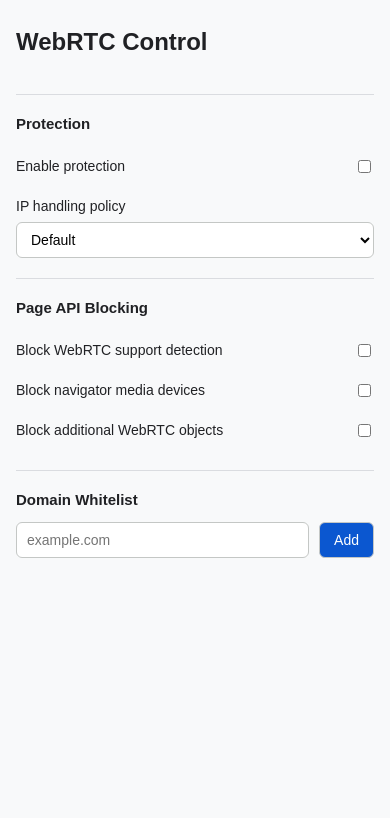
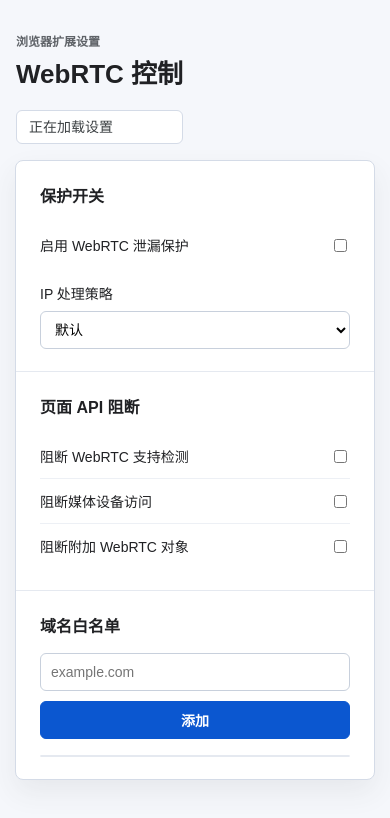
Before and after one commit to MarchPhantasia/webrtc-control-domain-whitelist, a browser extension: page options/options.html in a window 390 px wide. Drawn offline with Linux system fonts and the light colour scheme.

Commit message:
style: localize and polish options UI

```diff
--- a/options/options.css
+++ b/options/options.css
@@ -1,23 +1,27 @@
 :root {
   color-scheme: light dark;
-  font-family: Arial, sans-serif;
+  font-family: "Microsoft YaHei", "PingFang SC", Arial, sans-serif;
   font-size: 14px;
 }
 
 body {
   margin: 0;
   color: #202124;
-  background: #f8f9fa;
+  background: #f5f7fb;
 }
 
 header,
 main {
-  width: min(760px, calc(100% - 32px));
+  width: min(820px, calc(100% - 32px));
   margin: 0 auto;
 }
 
 header {
-  padding: 28px 0 10px;
+  display: flex;
+  align-items: end;
+  justify-content: space-between;
+  gap: 20px;
+  padding: 32px 0 16px;
 }
 
 h1,
@@ -27,49 +31,82 @@ p {
 }
 
 h1 {
-  font-size: 24px;
+  margin-top: 4px;
+  font-size: 26px;
+  font-weight: 700;
+  letter-spacing: 0;
+}
+
+h2 {
+  margin-bottom: 16px;
+  font-size: 16px;
+  letter-spacing: 0;
+}
+
+.eyebrow {
+  color: #5f6368;
+  font-size: 12px;
   font-weight: 700;
 }
 
-h2 {
-  margin-bottom: 14px;
-  font-size: 15px;
-}
-
 #status {
-  min-height: 20px;
-  margin-top: 8px;
+  min-width: 160px;
+  min-height: 32px;
+  padding: 0 12px;
+  border: 1px solid #d4dbe7;
+  border-radius: 6px;
   color: #3c4043;
+  background: #fff;
+  line-height: 32px;
+  text-align: center;
 }
 
 #status.error {
   color: #b3261e;
+  border-color: #f2b8b5;
+  background: #fff1f0;
+}
+
+main {
+  margin-bottom: 32px;
+  border: 1px solid #d4dbe7;
+  border-radius: 8px;
+  background: #fff;
+  box-shadow: 0 12px 28px rgb(60 64 67 / 8%);
 }
 
 section {
-  padding: 20px 0;
-  border-top: 1px solid #dadce0;
+  padding: 22px 24px;
+  border-top: 1px solid #e5e9f0;
+}
+
+section:first-child {
+  border-top: 0;
 }
 
 .row {
   display: flex;
   align-items: center;
   justify-content: space-between;
-  min-height: 40px;
+  min-height: 44px;
   gap: 24px;
+}
+
+.row + .row {
+  border-top: 1px solid #edf0f5;
 }
 
 .stack {
   display: grid;
   gap: 8px;
-  margin-top: 12px;
+  margin-top: 16px;
 }
 
 select,
 input[type="text"],
 button {
-  min-height: 36px;
-  border: 1px solid #c4c7c5;
+  min-height: 38px;
+  border: 1px solid #c8d0dc;
   border-radius: 6px;
   box-sizing: border-box;
   font: inherit;
@@ -83,15 +120,18 @@ input[type="text"] {
 }
 
 button {
-  padding: 0 14px;
+  padding: 0 16px;
+  border-color: #0b57d0;
   color: #fff;
   background: #0b57d0;
   cursor: pointer;
+  font-weight: 700;
 }
 
 button.secondary {
-  color: #0b57d0;
-  background: transparent;
+  border-color: #dadce0;
+  color: #b3261e;
+  background: #fff;
 }
 
 #whitelist-form {
@@ -102,10 +142,13 @@ button.secondary {
 
 #whitelist {
   display: grid;
-  gap: 8px;
+  gap: 0;
   margin: 16px 0 0;
   padding: 0;
   list-style: none;
+  border: 1px solid #e5e9f0;
+  border-radius: 8px;
+  overflow: hidden;
 }
 
 #whitelist li {
@@ -113,8 +156,29 @@ button.secondary {
   grid-template-columns: minmax(0, 1fr) auto;
   align-items: center;
   gap: 12px;
-  min-height: 38px;
+  min-height: 44px;
+  padding: 6px 10px 6px 14px;
   border-bottom: 1px solid #e8eaed;
+}
+
+#whitelist li:last-child {
+  border-bottom: 0;
+}
+
+@media (max-width: 560px) {
+  header {
+    display: grid;
+    align-items: start;
+  }
+
+  #status {
+    min-width: 0;
+    text-align: left;
+  }
+
+  #whitelist-form {
+    grid-template-columns: 1fr;
+  }
 }
 
 @media (prefers-color-scheme: dark) {
@@ -125,10 +189,29 @@ button.secondary {
 
   #status {
     color: #bdc1c6;
+    background: #2b2c2f;
+    border-color: #3c4043;
+  }
+
+  #status.error {
+    color: #ffb4ab;
+    background: #3b1715;
+    border-color: #8c1d18;
+  }
+
+  main {
+    background: #2b2c2f;
+    border-color: #3c4043;
+    box-shadow: none;
   }
 
   section,
+  .row + .row,
   #whitelist li {
+    border-color: #3c4043;
+  }
+
+  #whitelist {
     border-color: #3c4043;
   }
 
@@ -138,4 +221,10 @@ button.secondary {
     background: #202124;
     border-color: #5f6368;
   }
+
+  button.secondary {
+    color: #ffb4ab;
+    background: transparent;
+    border-color: #5f6368;
+  }
 }
--- a/options/options.html
+++ b/options/options.html
@@ -1,61 +1,71 @@
 <!doctype html>
-<html lang="en">
+<html lang="zh-CN">
   <head>
     <meta charset="utf-8">
     <meta name="viewport" content="width=device-width, initial-scale=1">
-    <title>WebRTC Control</title>
+    <title>WebRTC 控制</title>
     <link rel="stylesheet" href="options.css">
   </head>
   <body>
     <header>
-      <h1>WebRTC Control</h1>
-      <p id="status" role="status"></p>
+      <div>
+        <p class="eyebrow">浏览器扩展设置</p>
+        <h1>WebRTC 控制</h1>
+      </div>
+      <p id="status" role="status" aria-live="polite">正在加载设置</p>
     </header>
 
     <main>
       <section>
-        <h2>Protection</h2>
+        <h2>保护开关</h2>
         <label class="row">
-          <span>Enable protection</span>
+          <span>启用 WebRTC 泄漏保护</span>
           <input id="enabled" type="checkbox">
         </label>
         <label class="stack">
-          <span>IP handling policy</span>
+          <span>IP 处理策略</span>
           <select id="ip-policy">
-            <option value="default">Default</option>
-            <option value="default_public_and_private_interfaces">Default public and private interfaces</option>
-            <option value="default_public_interface_only">Default public interface only</option>
-            <option value="disable_non_proxied_udp">Disable non proxied UDP</option>
+            <option value="default">默认</option>
+            <option value="default_public_and_private_interfaces">默认公共和私有接口</option>
+            <option value="default_public_interface_only">仅默认公共接口</option>
+            <option value="disable_non_proxied_udp">禁用非代理 UDP</option>
           </select>
         </label>
       </section>
 
       <section>
-        <h2>Page API Blocking</h2>
+        <h2>页面 API 阻断</h2>
         <label class="row">
-          <span>Block WebRTC support detection</span>
+          <span>阻断 WebRTC 支持检测</span>
           <input id="block-support-detection" type="checkbox">
         </label>
         <label class="row">
-          <span>Block navigator media devices</span>
+          <span>阻断媒体设备访问</span>
           <input id="block-media-devices" type="checkbox">
         </label>
         <label class="row">
-          <span>Block additional WebRTC objects</span>
+          <span>阻断附加 WebRTC 对象</span>
           <input id="block-additional-objects" type="checkbox">
         </label>
       </section>
 
       <section>
-        <h2>Domain Whitelist</h2>
+        <h2>域名白名单</h2>
         <form id="whitelist-form" autocomplete="off">
           <input id="domain-input" type="text" inputmode="url" placeholder="example.com">
-          <button type="submit">Add</button>
+          <button type="submit">添加</button>
         </form>
         <ul id="whitelist"></ul>
       </section>
     </main>
 
+    <template id="domain-row-template">
+      <li>
+        <span></span>
+        <button type="button" class="secondary">移除</button>
+      </li>
+    </template>
+
     <script src="options.js"></script>
   </body>
 </html>
--- a/options/options.js
+++ b/options/options.js
@@ -8,7 +8,8 @@
     blockAdditionalObjects: document.getElementById("block-additional-objects"),
     form: document.getElementById("whitelist-form"),
     input: document.getElementById("domain-input"),
-    whitelist: document.getElementById("whitelist")
+    whitelist: document.getElementById("whitelist"),
+    rowTemplate: document.getElementById("domain-row-template")
   };
 
   function send(type, payload) {
@@ -37,30 +38,27 @@
 
     if (!whitelist.length) {
       const empty = document.createElement("li");
-      empty.textContent = "No domains added";
+      empty.textContent = "暂无白名单域名";
       elements.whitelist.appendChild(empty);
       return;
     }
 
     for (const domain of whitelist) {
-      const item = document.createElement("li");
-      const label = document.createElement("span");
-      const remove = document.createElement("button");
+      const item = elements.rowTemplate.content.firstElementChild.cloneNode(true);
+      const label = item.querySelector("span");
+      const remove = item.querySelector("button");
 
       label.textContent = domain;
-      remove.type = "button";
-      remove.className = "secondary";
-      remove.textContent = "Remove";
       remove.addEventListener("click", async () => {
         const response = await send("removeDomain", { domain });
 
         if (!response.ok) {
-          setStatus(response.error || "Could not remove domain", true);
+          setStatus(response.error || "无法移除域名", true);
           return;
         }
 
         render(response.settings);
-        setStatus(`${domain} removed`);
+        setStatus(`${domain} 已移出白名单`);
       });
 
       item.append(label, remove);
@@ -93,19 +91,19 @@
     });
 
     if (!response.ok) {
-      setStatus(response.error || "Could not save settings", true);
+      setStatus(response.error || "无法保存设置", true);
       return;
     }
 
     render(response.settings);
-    setStatus("Settings saved");
+    setStatus("设置已保存");
   }
 
   async function loadSettings() {
     const response = await send("getSettings");
 
     if (!response.ok) {
-      setStatus(response.error || "Could not load settings", true);
+      setStatus(response.error || "无法加载设置", true);
       return;
     }
 
@@ -119,15 +117,15 @@
     const response = await send("addDomain", { domain });
 
     if (!response.ok) {
-      setStatus(response.error || "Could not add domain", true);
+      setStatus(response.error || "无法添加域名", true);
       return;
     }
 
     elements.input.value = "";
     render(response.settings);
     setStatus(response.changed
-      ? `${response.domain} added`
-      : `${response.domain} is already whitelisted`);
+      ? `${response.domain} 已加入白名单`
+      : `${response.domain} 已经在白名单中`);
   });
 
   for (const control of [
```
Also changed, not shown: src/background-controller.js (+7 -7 lines), tests/background.test.js (+33 -1 lines), tests/extension-files.test.js (+10 -0 lines).
